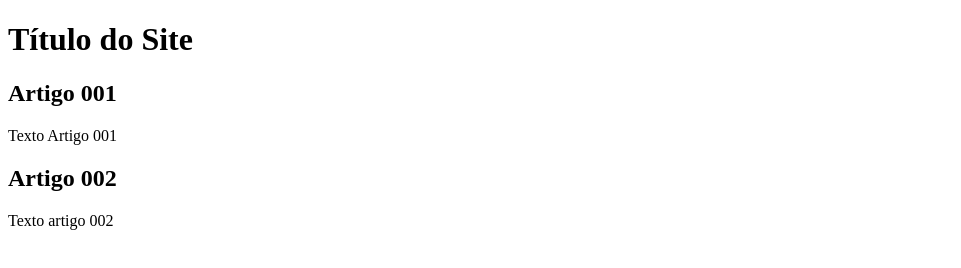
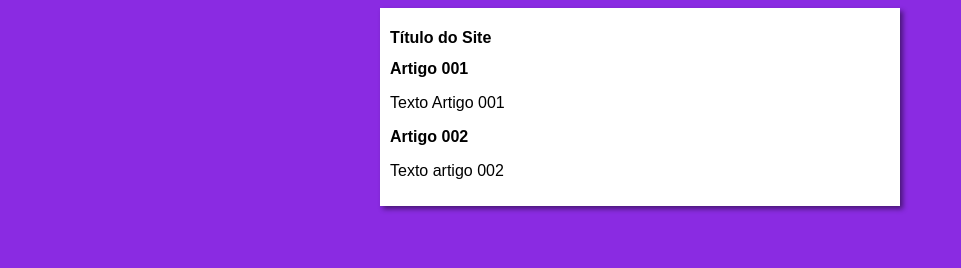
Before and after one commit to ReisSilva91/Projeto-site, a plain HTML site: page index.html in a window 1280 px wide. Shown: the whole page, without its empty margins (0-961 px from the left). Drawn offline with Linux system fonts and the light colour scheme.

Commit message:
iniciei o Designer

```diff
--- /dev/null
+++ b/estilo/style.css
@@ -0,0 +1,16 @@
+*{font-family:Arial, Helvetica, sans-serif ;
+    font-size: 16PX;
+
+}
+body{background-color: blueviolet;}
+
+main{background-color: white;
+    width: 500px;
+    margin: auto;
+    padding: 10px;;
+    box-shadow: 3px 3px 5px rgba(0,0,0,0.473);)
+
+
+
+
+}
--- a/index.html
+++ b/index.html
@@ -4,6 +4,7 @@
     <meta charset="UTF-8">
     <meta name="viewport" content="width=device-width, initial-scale=1.0">
     <title>Título do Site</title>
+    <link rel="stylesheet" href="estilo/style.css">
 </head>
 <body>
     <Main>
```
